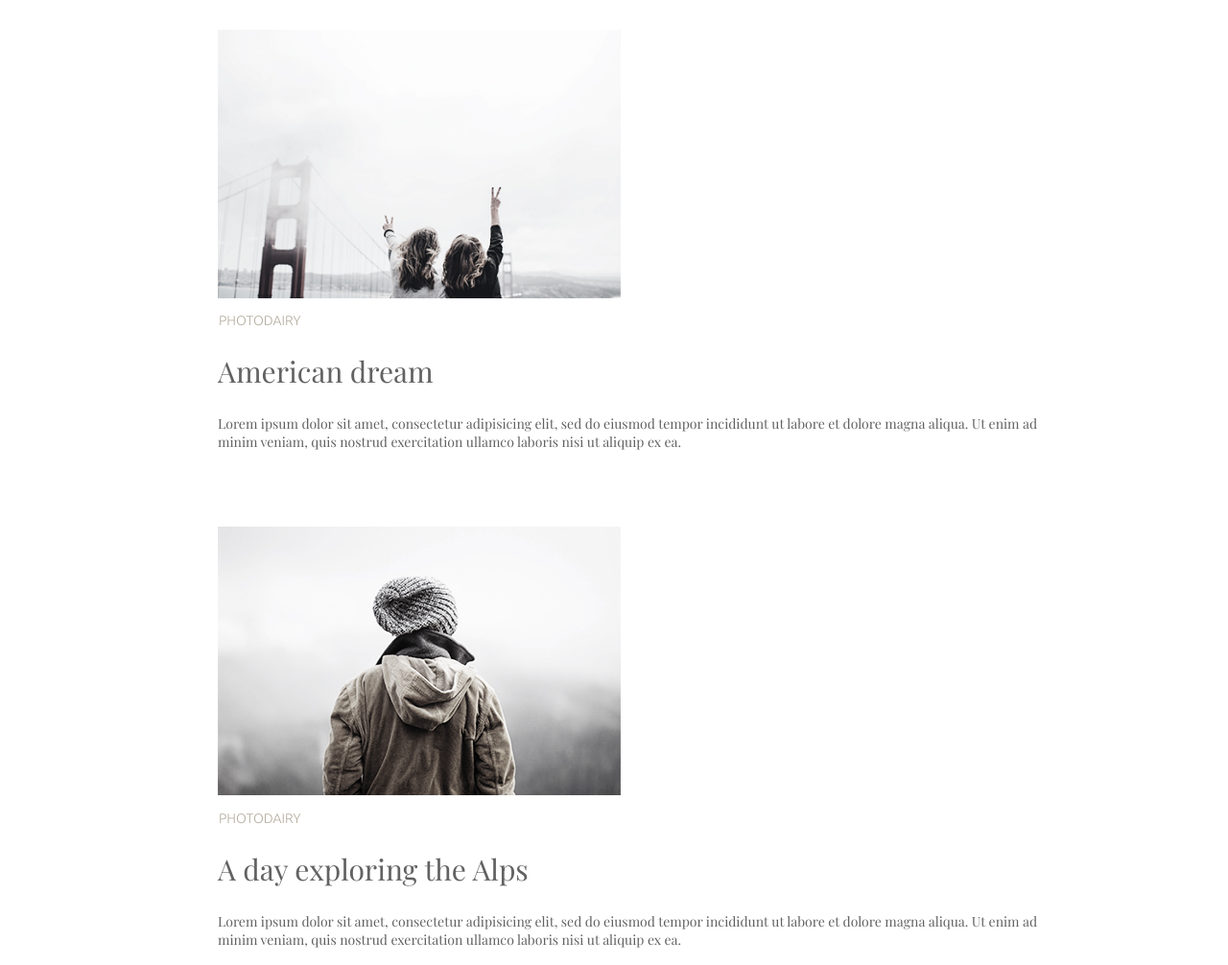
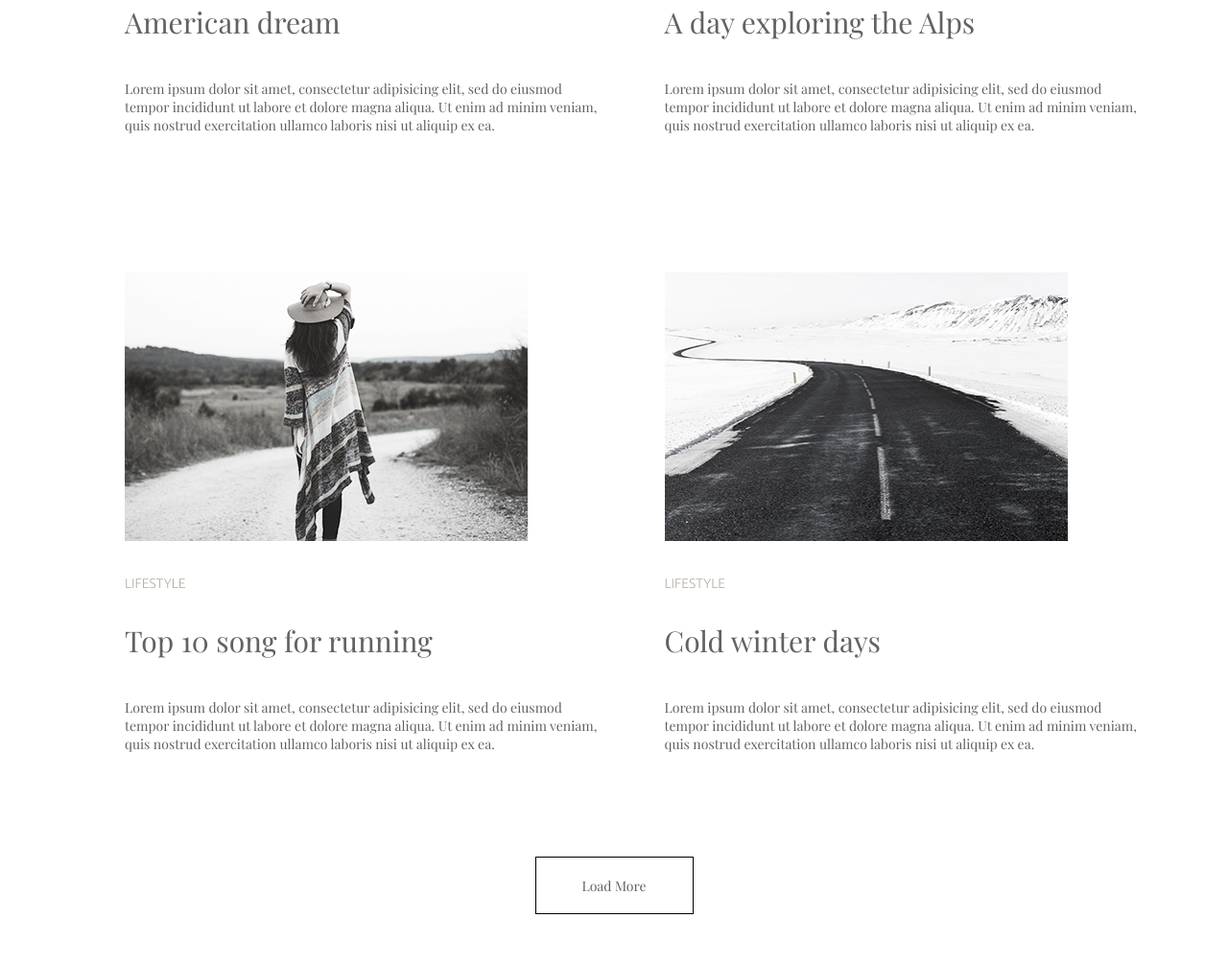
Before and after one commit to MAX50K/css_basics, a plain HTML site: page index.html in a window 1280 px wide. Shown: the part 1149-2155 px from the top of the page at 96% size. Drawn offline with nearby package versions, Linux system fonts and the light colour scheme.

Commit message:
i like smth

```diff
--- a/css/styles.css
+++ b/css/styles.css
@@ -1,5 +1,5 @@
 .container{
-  width: 906px;
+  width: 1100px;
   margin: 0 auto;
   padding: 0 15px;
 
@@ -11,11 +11,11 @@ li {
 
 a {
   color: currentColor;
-
+  text-decoration-line: none;
 }
 
-.header__link--hover:{
-  color: blue;
+.header__link:hover{
+  color: rgb(125, 125, 255);
 }
 
 .header {
@@ -24,7 +24,6 @@ a {
 }
 .header__list {
   display: flex;
-  justify-content: center;
   gap: 99px;
 }
 .header__link {
@@ -42,9 +41,8 @@ a {
 }
 .everything__list {
   display: flex;
-  justify-content: center;
   flex-wrap: wrap;
-  gap: 65px;
+  gap: 130px 65px;
 }
 .everything__img {
   width: 420px;
@@ -52,19 +50,25 @@ a {
   flex-shrink: 0;
   margin-right: 66px;
 }
+
+.everything__item {
+  flex-basis: calc((100% - 65px) / 2);
+}
+
 .everything__title {
   color: #b4ad9e;
   font-family: "Ubuntu";
   font-size: 14px;
   font-weight: 300;
-  margin-left: 1px;
-  justify-content: left;
+  margin-bottom: 32px;
+  margin-top: 32px;
 }
 .everything__subtitle {
   color: #626262;
   font-family: "Playfair Display";
   font-size: 30px;
   font-weight: 400;
+  margin-bottom: 40px;
 }
 .everything__text {
   color: #626262;
@@ -77,18 +81,21 @@ a {
 .footer {
 }
 .footer__button {
+  display: flex;
+  margin: 0 auto;
+  background: #FFF;
   width: 165px;
   height: 60px;
   flex-shrink: 0;
   stroke-width: 1px;
   stroke: #626262;
-  border-top: 20px;
-  border-bottom: 21px;
-  border-left: 49px;
-  border-right: 48px;
   color: #626262;
-  font-family: "Playfair Display";
+  font-family: "Playfair Display", serif;
   font-size: 14px;
   font-weight: 400;
   border: 1px solid black;
+  margin-bottom: 66px;
+  margin-top: 94px;
+  justify-content: center;
+  align-items: center;
 }
--- a/index.html
+++ b/index.html
@@ -68,7 +68,7 @@
             </div>
         </section>
     </main>
-    <footer style="text-align: center;" class="footer">
+    <footer class="footer">
         <div class="container">
             <button class="footer__button">Load More</button>
         </div>
```
